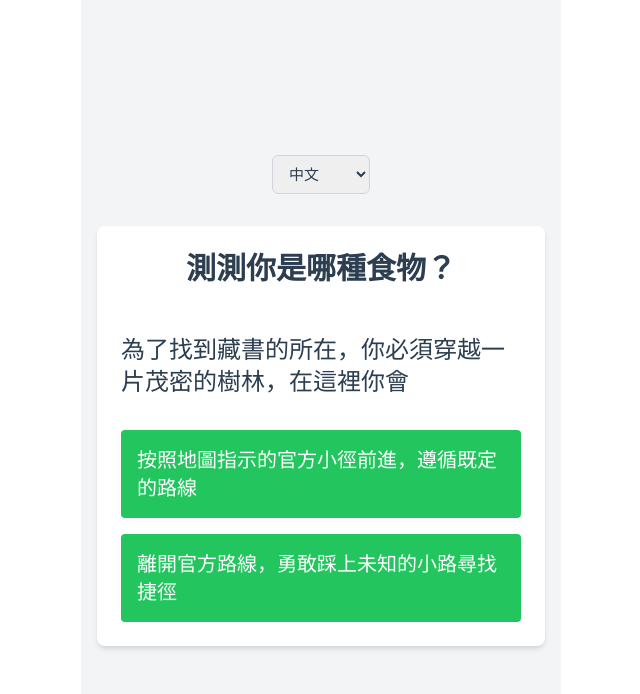
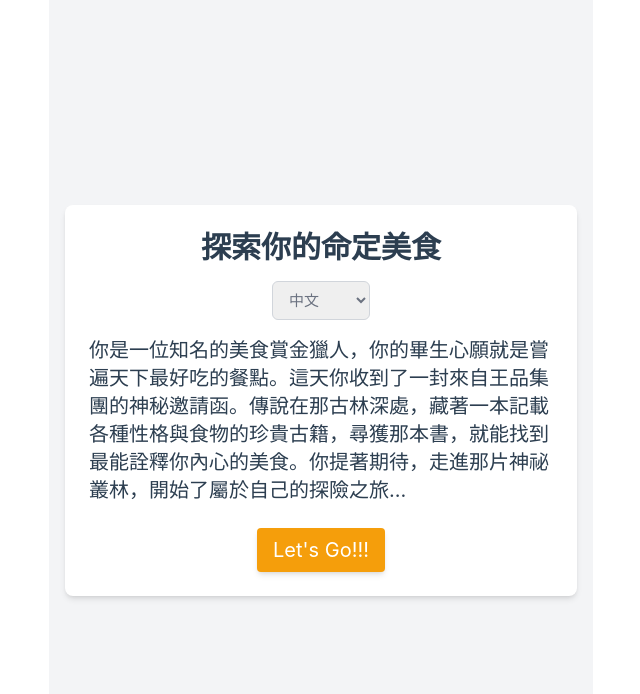
Before and after one commit to Niomoo/Personality-Test, a Vue app: page / in a window 1280 px wide. Shown: the top 694 px of the page, without its empty margins (319-959 px from the left). Built offline with nearby package versions, Linux system fonts and the light colour scheme.

Commit message:
[Feature]Add introduction page and connect multiple language dictionary

```diff
--- a/src/components/IntroductionComponent.vue
+++ b/src/components/IntroductionComponent.vue
@@ -1,5 +1,17 @@
 <template>
-    <div>
-        <p></p>
+    <div class="text-xl mb-6">
+        <p>{{ $t('introduction') }}</p>
     </div>
+    <button class="bg-amber-500 hover:bg-amber-600 shadow-md text-xl text-white py-2 px-4 rounded" @click="$emit('start')">Let's Go!!!</button>
 </template>
+<script>
+export default {
+    props: {
+        locale: {
+            type: String,
+            required: true
+        }
+    },
+    emits: ['start']
+}
+</script>
--- a/src/components/QuestionComponent.vue
+++ b/src/components/QuestionComponent.vue
@@ -1,11 +1,11 @@
 <template>
     <div class="flex flex-col items-center mt-8">
-        <h2 class="text-2xl mb-8">{{ $t(question.content) }}</h2>
+        <h2 class="text-xl mb-8">{{ $t(question.content) }}</h2>
         <div class="flex flex-col justify-center gap-4">
             <button
                 v-for="option in question.options"
                 :key="option"
-                class="bg-green-500 hover:bg-green-600 text-xl text-white p-4 rounded text-left w-full"
+                class="bg-green-500 hover:bg-green-600 text-lg text-white p-2 rounded text-left w-full"
                 @click="$emit('answer', option)">{{ $t(option.text) }}
             </button>
         </div>
--- a/src/components/ResultComponent.vue
+++ b/src/components/ResultComponent.vue
@@ -1,15 +1,15 @@
 <template>
     <div class="my-6">
-        <h2 class="text-2xl mb-4">你是 {{ $t(personalityType.name) }}</h2>
+        <h2 class="text-2xl mb-4">{{ $t('results') }} {{ $t(personalityType.name) }}</h2>
         <p class="text-xl mb-4">{{ $t(personalityType.context) }}</p>
-        <p class="text-lg">不為人知的小秘密：{{ $t(personalityType.secret) }}</p>
+        <p class="text-lg">{{ $t('secret') }}{{ $t(personalityType.secret) }}</p>
     </div>
     <div class="flex justify-center gap-4">
         <button
             class="bg-blue-500 hover:bg-blue-600 text-xl text-white py-2 px-4 rounded"
-            @click="$emit('retake')">重新測驗
+            @click="$emit('retake')">{{ $t('restart') }}
         </button>
-        <button class="bg-amber-500 hover:bg-amber-600 text-xl text-white py-2 px-4 rounded">分享測驗結果</button>
+        <button class="bg-amber-500 hover:bg-amber-600 text-xl text-white py-2 px-4 rounded">{{ $t('share') }}</button>
     </div>
 </template>
 
--- a/src/locales/en.json
+++ b/src/locales/en.json
@@ -1,4 +1,5 @@
 {
+  "title": "Discover Your Destined Cuisine",
   "introduction": "As a renowned food bounty hunter, your life's ambition has been to savor the most delectable dishes the world has to offer. One day, you receive a mysterious invitation from the renowned Wang Steakhouse Group. Legends speak of an ancient tome hidden deep within those verdant woods, detailing the perfect foods that resonate with every personality. Retrieving this prized manuscript would unveil the culinary delights that best capture your essence. With anticipation, you venture into the enigmatic wilderness, embarking on a quest to discover the flavors that define you.",
   "question1": "To locate the hidden book, you must traverse a dense forest. In this situation, you would:",
   "options_1_0": "Follow the marked official trail on the map, adhering to the set path.",
@@ -83,5 +84,9 @@
   "personality_15_secret": "Appears rational, but privately obsesses over special interests.",
   "personality_16": "Artisanal Tangy Noodle Soup",
   "personality_16_context": "Intricate like artisanal tangy noodle soup. Insightful, the profound advisor.",
-  "personality_16_secret": "Seems mysterious, but needs to be understood and accepted."
+  "personality_16_secret": "Seems mysterious, but needs to be understood and accepted.",
+  "results": "Your Destined Cuisine Is ",
+  "secret": "A Well-Kept Secret: ",
+  "restart": "Retake",
+  "share": "Share"
 }
--- a/src/locales/ja.json
+++ b/src/locales/ja.json
@@ -1,4 +1,5 @@
 {
+  "title": "あなたの宿命の料理を探索する",
   "introduction": "あなたは名高い美食賞金ハンターで、生涯の野望は世界で最も美味しい料理を味わい尽くすことです。ある日、著名な王品ステーキハウスグループから不思議な招待状が届きました。伝説によると、その深い森の奥に、あらゆる性格に合った食べ物を記した貴重な古文書が隠されているのだとか。その書物を手に入れれば、あなたの内なる自分に最も合った料理を発見できるはずです。あなたは期待に胸を膨らませ、その神秘の森に足を踏み入れ、自分を表す味の冒険に乗り出しました。",
   "question1": "隠された本の場所を見つけるために、あなたは密林を抜けなければなりません。その際、あなたは:",
   "options_1_0": "地図に書かれた公式の小径に従い、決められた道を進む",
@@ -83,5 +84,9 @@
   "personality_15_secret": "表面は理性的で冷静だが、私生活では特別な興味に熱中する一面も。",
   "personality_16": "手作り酸辣麺",
   "personality_16_context": "独特で複雑な手作りの酸辣麺のように洞察力があり、有益な助言者。",
-  "personality_16_secret": "神秘的で高尚な表面だが、理解と包容を求めている。"
+  "personality_16_secret": "神秘的で高尚な表面だが、理解と包容を求めている。",
+  "results": "あなたの宿命の料理は ",
+  "secret": "知られざる小さな秘密: ",
+  "restart": "テストをやり直す",
+  "share": "結果を共有する"
 }
--- a/src/locales/ko.json
+++ b/src/locales/ko.json
@@ -1,4 +1,5 @@
 {
+  "title": "운명의 요리를 발견하다",
   "introduction": "유명한 미식 현상금 사냥꾼인 당신의 평생 소망은 세상에서 가장 맛있는 요리를 맛보는 것이었습니다. 어느 날 왕품 스테이크하우스 그룹에서 수수께끼 같은 초대장이 왔습니다. 전설에 따르면 그 오래된 숲 깊숙한 곳에 각 성격에 맞는 음식을 기록한 귀중한 고문서가 숨겨져 있다고 합니다. 그 책을 찾아내면 당신의 내면을 가장 잘 드러내는 요리를 발견할 수 있을 것입니다. 당신은 기대에 부푼 마음으로 그 신비로운 숲속으로 들어가 자신만의 모험을 시작했습니다.",
   "question1": "숨겨진 책의 위치를 찾기 위해서는 울창한 숲을 헤쳐나가야 합니다. 이 상황에서 당신은",
   "options_1_0": "지도에 표시된 공식 등산로를 따라 정해진 길을 간다.",
@@ -83,5 +84,9 @@
   "personality_15_secret": "이성적으로 보이나 특정 취미에 몰두하기도 합니다.",
   "personality_16": "매운 수제 된장국수",
   "personality_16_context": "매운 수제된장국수처럼 독창적인 관점을 가진 컨설턴트입니다.",
-  "personality_16_secret": "심오해 보이나 이해와 관용이 필요합니다."
+  "personality_16_secret": "심오해 보이나 이해와 관용이 필요합니다.",
+  "results": "당신의 운명의 요리는 ",
+  "secret": "알려지지 않은 비밀: ",
+  "restart": "테스트 다시 보기",
+  "share": "결과 공유하기"
 }
--- a/src/locales/zh.json
+++ b/src/locales/zh.json
@@ -1,4 +1,5 @@
 {
+  "title": "探索你的命定美食",
   "introduction": "你是一位知名的美食賞金獵人，你的畢生心願就是嘗遍天下最好吃的餐點。這天你收到了一封來自王品集團的神秘邀請函。傳說在那古林深處，藏著一本記載各種性格與食物的珍貴古籍，尋獲那本書，就能找到最能詮釋你內心的美食。你提著期待，走進那片神祕叢林，開始了屬於自己的探險之旅...",
   "question1": "為了找到藏書的所在，你必須穿越一片茂密的樹林，在這裡你會",
   "options_1_0": "按照地圖指示的官方小徑前進，遵循既定的路線",
@@ -83,5 +84,9 @@
   "personality_15_secret": "表面理性冷靜，私下也會為特定興趣而著迷。",
   "personality_16": "酸辣手工湯麵",
   "personality_16_context": "如酸辣手工湯麵般獨特複雜，有獨到見解，是富有洞察力的諮詢顧問。",
-  "personality_16_secret": "雖然神秘高深，但也需要被人理解和包容。"
+  "personality_16_secret": "雖然神秘高深，但也需要被人理解和包容。",
+  "results": "你的命定美食是 ",
+  "secret": "不為人知的小秘密: ",
+  "restart": "重新測驗",
+  "share": "分享測驗結果"
 }
--- a/src/views/QuestionsView.vue
+++ b/src/views/QuestionsView.vue
@@ -1,15 +1,22 @@
 <template>
   <div class="flex flex-col items-center justify-center h-svh bg-gray-100">
+    <div class="w-full max-w-lg min-w-lg p-6 m-4 bg-white shadow-md rounded-lg">
+      <h1 class="text-3xl font-bold text-center">{{ $t('title') }}</h1>
+      <div v-if="showIntro" class="flex flex-col items-center">
         <div class="flex justify-between items-center p-4">
-      <select v-model="selectedLanguage" @change="changeLanguage" class="border border-gray-300 rounded-md px-3 py-2">
+          <select v-model="selectedLanguage" class="border text-gray-500 border-gray-300 rounded-md px-3 py-2">
             <option value="en">English</option>
             <option value="zh">中文</option>
             <option value="ja">日本語</option>
             <option value="ko">한국어</option>
           </select>
         </div>
-    <div class="w-full max-w-md min-w-md p-6 m-4 space-y-8 bg-white shadow-md rounded-lg">
-      <h1 class="text-3xl font-bold text-center mb-12">測測你是哪種食物？</h1>
+        <introduction-component
+          :locale="selectedLanguage"
+          @start="startTest"
+        />
+      </div>
+      <div v-else>
         <div v-if="!allQuestionsAnswered">
           <question-component
             :key="currentQuestionIndex"
@@ -24,19 +31,175 @@
         />
       </div>
     </div>
+  </div>
 </template>
 
 <script>
+import IntroductionComponent from "@/components/IntroductionComponent.vue";
 import QuestionComponent from '@/components/QuestionComponent.vue';
 import ResultComponent from '@/components/ResultComponent.vue';
+
 export default {
   components: {
+    IntroductionComponent,
     QuestionComponent,
     ResultComponent
   },
   data() {
     return {
-      questions: [
+      questions: [],
+      userAnswers: {
+        0: 0,
+        1: 0,
+        2: 0,
+        3: 0,
+      },
+      personalityType: {
+        "ESTJ": {
+          name: 'personality_1',
+          context: 'personality_1_context',
+          secret: "personality_1_secret"
+        },
+        "ESFJ": {
+          name: 'personality_2',
+          context: 'personality_2_context',
+          secret: "personality_2_secret"
+        },
+        "ENTJ": {
+          name: 'personality_3',
+          context: 'personality_3_context',
+          secret: "personality_3_secret"
+        },
+        "ENFJ": {
+          name: 'personality_4',
+          context: 'personality_4_context',
+          secret: "personality_4_secret"
+        },
+        "ISTP": {
+          name: 'personality_5',
+          context: 'personality_5_context',
+          secret: "personality_5_secret"
+        },
+        "ISFP": {
+          name: 'personality_6',
+          context: 'personality_6_context',
+          secret: "personality_6_secret"
+        },
+        "INTP": {
+          name: 'personality_7',
+          context: 'personality_7_context',
+          secret: "personality_7_secret"
+        },
+        "INFP": {
+          name: 'personality_8',
+          context: 'personality_8_context',
+          secret: "personality_8_secret"
+        },
+        "ESTP": {
+          name: 'personality_9',
+          context: 'personality_9_context',
+          secret: "personality_9_secret"
+        },
+        "ESFP": {
+          name: 'personality_10',
+          context: 'personality_10_context',
+          secret: "personality_10_secret"
+        },
+        "ENTP": {
+          name: 'personality_11',
+          context: 'personality_11_context',
+          secret: "personality_11_secret"
+        },
+        "ENFP": {
+          name: 'personality_12',
+          context: 'personality_12_context',
+          secret: "personality_12_secret"
+        },
+        "ISTJ": {
+          name: 'personality_13',
+          context: 'personality_13_context',
+          secret: "personality_13_secret"
+        },
+        "ISFJ": {
+          name: 'personality_14',
+          context: 'personality_14_context',
+          secret: "personality_14_secret"
+        },
+        "INTJ": {
+          name: 'personality_15',
+          context: 'personality_15_context',
+          secret: "personality_15_secret"
+        },
+        "INFJ": {
+          name: 'personality_16',
+          context: 'personality_16_context',
+          secret: "personality_16_secret"
+        }
+      },
+      currentQuestionIndex: 0,
+      selectedLanguage: this.$i18n.locale,
+      showIntro: true,
+    }
+  },
+  watch: {
+    selectedLanguage(newVal) {
+      this.changeLanguage(newVal);
+    }
+  },
+  computed: {
+    currentQuestion() {
+      return this.questions[this.currentQuestionIndex];
+    },
+    allQuestionsAnswered() {
+      return this.currentQuestionIndex === this.questions.length;
+    },
+    calculatePersonalityType() {
+      let type = ''
+      if(this.userAnswers[0] > 0) {
+        type += 'E'
+      } else {
+        type += 'I'
+      }
+      if(this.userAnswers[1] > 0) {
+        type += 'N'
+      } else {
+        type += 'S'
+      }
+      if(this.userAnswers[2] > 0) {
+        type += 'T'
+      } else {
+        type += 'F'
+      }
+      if(this.userAnswers[3] > 0) {
+        type += 'P'
+      } else {
+        type += 'J'
+      }
+      return this.personalityType[type]
+    },
+  },
+  methods: {
+    startTest() {
+      this.showIntro = false
+      this.getQuestions()
+    },
+    saveAnswer(answer) {
+      this.userAnswers[answer.category] += answer.type
+      this.currentQuestionIndex += 1
+    },
+    resetTest() {
+      for(let i = 0; i < 3; i++) {
+        this.userAnswers[i] = 0
+      }
+      this.currentQuestionIndex = 0
+      this.showIntro = true
+    },
+    changeLanguage(locale) {
+      this.$i18n.locale = locale
+      this.getQuestions()
+    },
+    getQuestions() {
+      this.questions = [
         {
           content: 'question1',
           options: [
@@ -217,150 +380,7 @@ export default {
             }
           ]
         },
-      ],
-      userAnswers: {
-        0: 0,
-        1: 0,
-        2: 0,
-        3: 0,
-      },
-      personalityType: {
-        "ESTJ": {
-          name: 'personality_1',
-          context: 'personality_1_context',
-          secret: "personality_1_secret"
-        },
-        "ESFJ": {
-          name: 'personality_2',
-          context: 'personality_2_context',
-          secret: "personality_2_secret"
-        },
-        "ENTJ": {
-          name: 'personality_3',
-          context: 'personality_3_context',
-          secret: "personality_3_secret"
-        },
-        "ENFJ": {
-          name: 'personality_4',
-          context: 'personality_4_context',
-          secret: "personality_4_secret"
-        },
-        "ISTP": {
-          name: 'personality_5',
-          context: 'personality_5_context',
-          secret: "personality_5_secret"
-        },
-        "ISFP": {
-          name: 'personality_6',
-          context: 'personality_6_context',
-          secret: "personality_6_secret"
-        },
-        "INTP": {
-          name: 'personality_7',
-          context: 'personality_7_context',
-          secret: "personality_7_secret"
-        },
-        "INFP": {
-          name: 'personality_8',
-          context: 'personality_8_context',
-          secret: "personality_8_secret"
-        },
-        "ESTP": {
-          name: 'personality_9',
-          context: 'personality_9_context',
-          secret: "personality_9_secret"
-        },
-        "ESFP": {
-          name: 'personality_10',
-          context: 'personality_10_context',
-          secret: "personality_10_secret"
-        },
-        "ENTP": {
-          name: 'personality_11',
-          context: 'personality_11_context',
-          secret: "personality_11_secret"
-        },
-        "ENFP": {
-          name: 'personality_12',
-          context: 'personality_12_context',
-          secret: "personality_12_secret"
-        },
-        "ISTJ": {
-          name: 'personality_13',
-          context: 'personality_13_context',
-          secret: "personality_13_secret"
-        },
-        "ISFJ": {
-          name: 'personality_14',
-          context: 'personality_14_context',
-          secret: "personality_14_secret"
-        },
-        "INTJ": {
-          name: 'personality_15',
-          context: 'personality_15_context',
-          secret: "personality_15_secret"
-        },
-        "INFJ": {
-          name: 'personality_16',
-          context: 'personality_16_context',
-          secret: "personality_16_secret"
-        }
-      },
-      currentQuestionIndex: 0,
-      selectedLanguage: this.$i18n.locale
-    }
-  },
-  watch: {
-    selectedLanguage(newVal) {
-      this.changeLanguage(newVal);
-    }
-  },
-  computed: {
-    currentQuestion() {
-      return this.questions[this.currentQuestionIndex];
-    },
-    allQuestionsAnswered() {
-      return this.currentQuestionIndex === this.questions.length;
-    },
-    calculatePersonalityType() {
-      let type = ''
-      if(this.userAnswers[0] > 0) {
-        type += 'E'
-      } else {
-        type += 'I'
-      }
-      if(this.userAnswers[1] > 0) {
-        type += 'N'
-      } else {
-        type += 'S'
-      }
-      if(this.userAnswers[2] > 0) {
-        type += 'T'
-      } else {
-        type += 'F'
-      }
-      if(this.userAnswers[3] > 0) {
-        type += 'P'
-      } else {
-        type += 'J'
-      }
-      return this.personalityType[type]
-    },
-  },
-  methods: {
-    saveAnswer(answer) {
-      this.userAnswers[answer.category] += answer.type
-      this.currentQuestionIndex += 1
-    },
-    resetTest() {
-      for(let i = 0; i < 3; i++) {
-        this.userAnswers[i] = 0
-      }
-      this.currentQuestionIndex = 0
-    },
-    changeLanguage(locale) {
-      this.$i18n.locale = locale
-      this.selectedLanguage = locale
+      ]
     }
   }
 };
```
Lines whose indentation alone changed are shown as unchanged.
